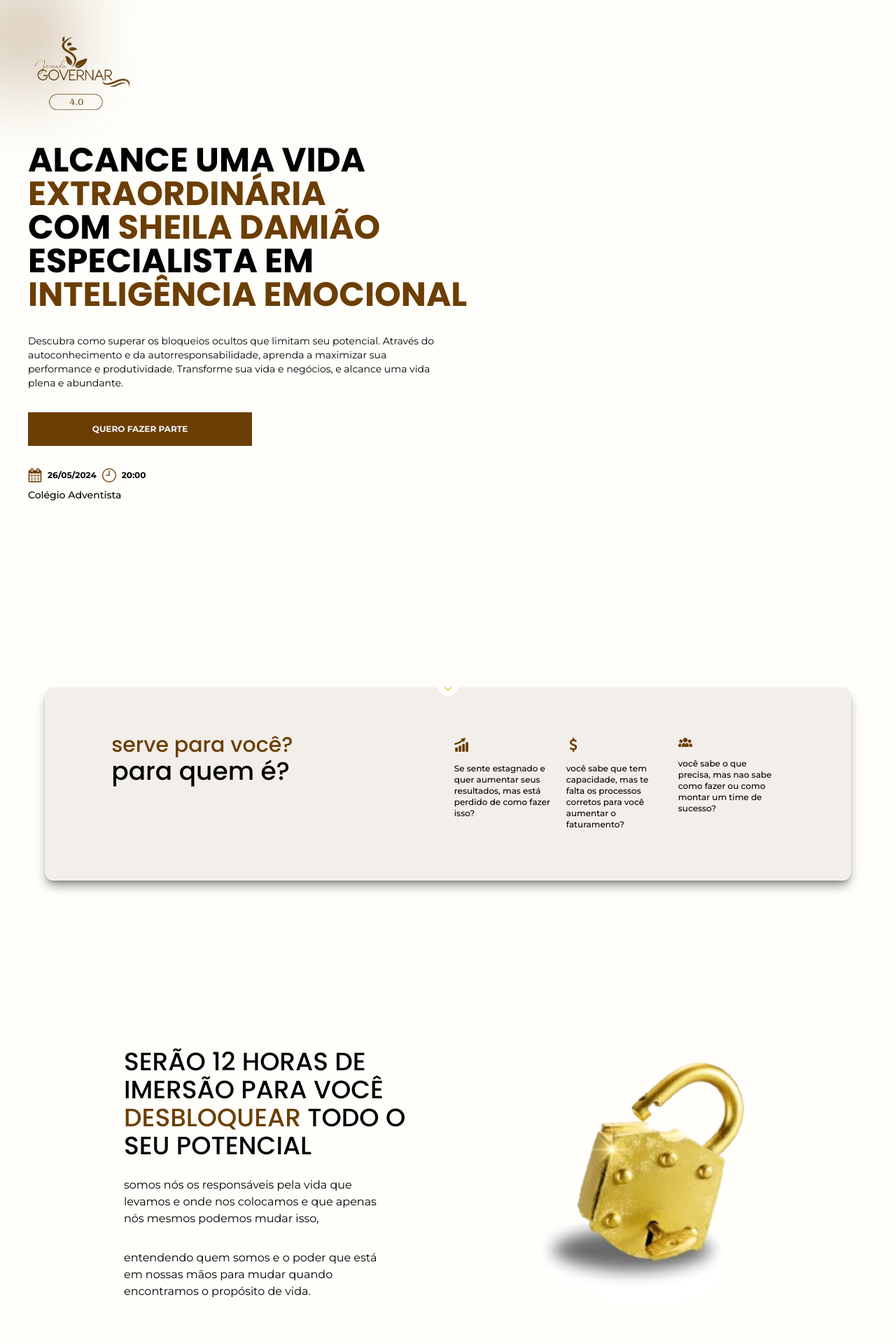
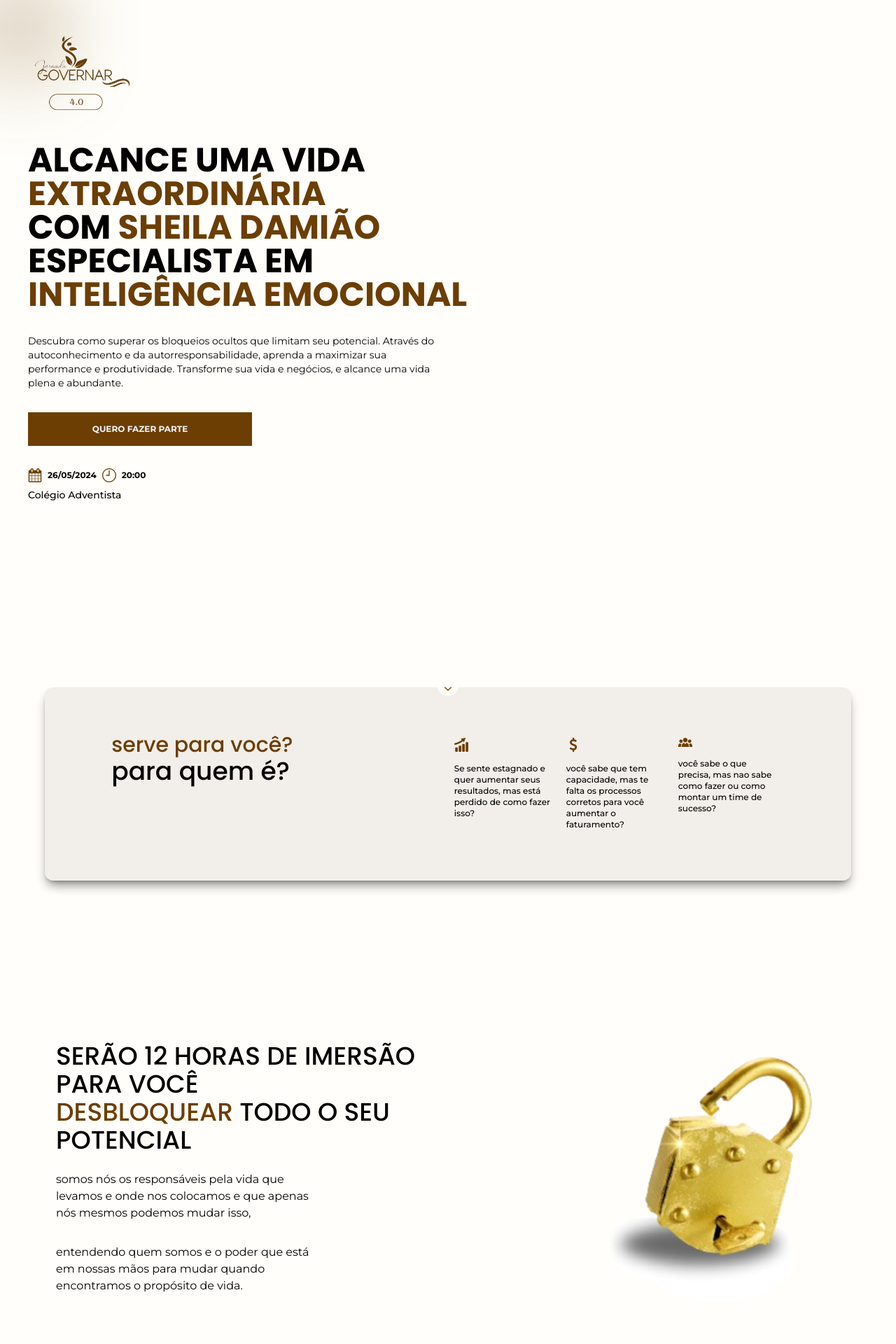
Before and after one commit to DecoXD/JornadaGovernar, a React (Vite) app: page / in a window 1280 px wide. Shown: the top 1920 px of the page at 70% size. Built offline with nearby package versions, Linux system fonts and the light colour scheme.

Commit message:
ajusted widths

```diff
--- a/src/App.tsx
+++ b/src/App.tsx
@@ -32,15 +32,15 @@ function App() {
       <Testimonials/>
     </section>
 
-    <section>
+    <section className="pt-24">
       <Benefices/>
     </section>
 
-    <section className="bg-[#FFFEFA] py-20 ">
+    <section className="bg-[#FFFEFA] pt-24 ">
       <Disclosure/>
     </section>
 
-    <section className="bg-[#FFFEFA] py-20 ">
+    <section className="bg-[#FFFEFA] pt-24 ">
       <About/>
     </section>
 
--- a/src/components/shared/TestimonialsCard.tsx
+++ b/src/components/shared/TestimonialsCard.tsx
@@ -14,9 +14,9 @@ const TestimonialsCard = ({imageSrc,content,title}:TestimonialCardProps) => {
       <div className="   flex flex-col rounded-lg p-4 gap-2 bg-[#f2eee9] min-h-56 items-center justify-center ">
         <h4 className="font-medium text-lg">{title}</h4>
         <p className="text-xs font-medium text-center">{content}</p>
-        <div className="flex gap-2 mt-3">
-          <img src="/assets/icons/playbutton.svg" alt="play button" width={15}/>
-          <p className="font-medium text-xs text-[#6c3e04] ">assista o depoimento</p>
+        <div className="flex gap-2 mt-3 cursor-pointer hover:opacity-80 group">
+          <img src="/assets/icons/playbutton.svg" alt="play button" width={15} className="group-hover:scale-105 "/>
+          <p className="font-medium text-xs text-[#6c3e04]  ">assista o depoimento</p>
         </div>
       </div>
     </article>
--- a/src/sections/Benefices.tsx
+++ b/src/sections/Benefices.tsx
@@ -2,12 +2,12 @@
 
 const Benefices = () => {
   return (
-    <section className='bg-[#FFFEFA]'>
-     <article className='flex justify-center'>
+    <section className='bg-[#FFFEFA] flex justify-center'>
+     <article className='flex p-4 justify-between max-w-6xl w-full'>
 
       <img src="/assets/images/hand.jpeg" alt="hand" className='md:block hidden'/>
 
-        <div className=" flex flex-col gap-10 p-10">
+        <div className="  flex flex-col gap-10 p-10">
 
           <h3 className='flex font-poppins flex-col md:text-4xl text-3xl font-semibold uppercase text-black '>
             <span>participe dessa </span>
--- a/src/sections/Content.tsx
+++ b/src/sections/Content.tsx
@@ -1,10 +1,10 @@
 
 
-const Testimonials = () => {
+const Content = () => {
   return (
-    <section className="bg-[#FFFEFA] flex justify-center  p-4">
+    <section className="bg-[#FFFEFA]  flex justify-center  p-2">
 
-      <div className="flex lg:flex-row flex-col shadow-md items-center justify-center shadow-black/10  p-4 sm:shadow-none">
+      <div className=" flex w-full max-w-6xl lg:flex-row flex-col shadow-md items-center justify-center shadow-black/10  p-4 sm:shadow-none">
 
         <div className="flex  flex-col gap-6  justify-center flex-1 text-black ">
           <h3 className="md:text-4xl text-3xl uppercase font-medium max-w-xl font-poppins  ">
@@ -22,4 +22,4 @@ const Testimonials = () => {
   )
 }
 
-export default Testimonials
+export default Content
--- a/src/sections/Hero.tsx
+++ b/src/sections/Hero.tsx
@@ -6,7 +6,7 @@ const Hero = () => {
 
       <img src="/assets/images/logo.png" alt="logomarca" width={150}/>{/* ajustar para 100 em mobile */}
 
-      <div className="bg-[#6c3e04] min-h-24 min-w-16 blur-3xl absolute top-0 left-0"></div>
+      <div className="bg-[#6c3e04] min-h-20 min-w-14 blur-3xl absolute top-0 left-0"></div>
 
       <section className='flex flex-col md:flex-row flex-1 items-center '>
 
```
Also changed, not shown: public/assets/icons/arrow-down.svg, public/assets/icons/checkmark.svg.
